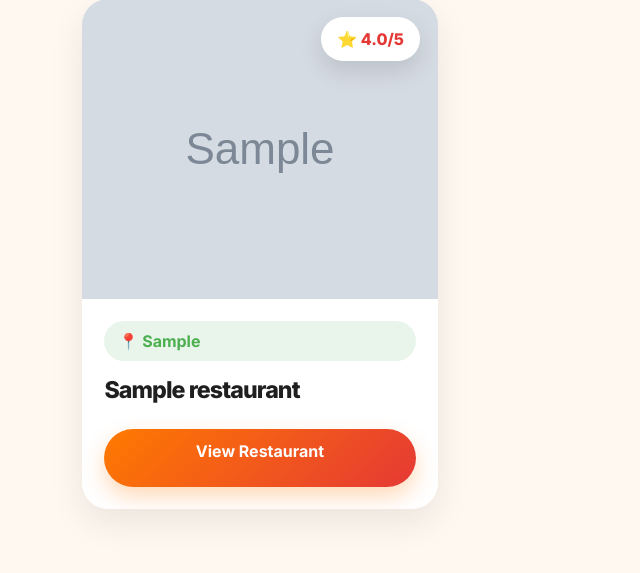
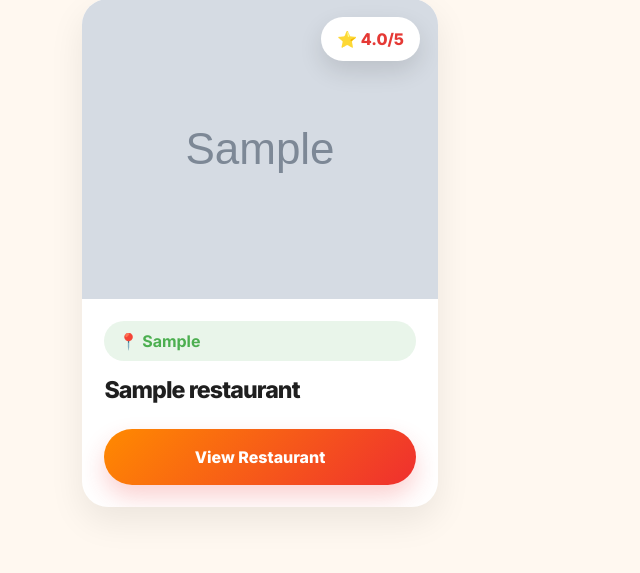
Before and after one commit to dmarenic/ratemymeal, a Django app: page /restaurants/ in a window 1280 px wide. Shown: the part 625-1198 px from the top of the page, without its empty margins (0-640 px from the left). After the commit the page ends 1139 px from the top, so only its background shows below. Run offline with Django 5.2, Linux system fonts and the light colour scheme; tables that the repository leaves empty hold one stand-in row (values such as "Sample post"); grey boxes marked "Sample" are stand-in pictures.

Commit message:
Improved restaurant card button styling

```diff
--- a/templates/restaurants/list.html
+++ b/templates/restaurants/list.html
@@ -78,7 +78,7 @@
         <div class="mt-auto">
           <a
             href="{% url 'restaurant-detail' restaurant.id %}"
-            class="btn btn-warning w-100"
+            class="restaurant-view-btn"
           >
             View Restaurant
           </a>
@@ -237,8 +237,32 @@
     margin-bottom: 24px;
   }
 
-  .restaurant-card .btn {
-    min-height: 58px;
+  .restaurant-view-btn {
+    display: flex;
+    align-items: center;
+    justify-content: center;
+
+    width: 100%;
+    min-height: 56px;
+
+    border-radius: 999px;
+    border: none;
+
+    background: linear-gradient(135deg, #ff8a00, #ef2f2f);
+    color: white;
+
+    font-weight: 900;
+    font-size: 1rem;
+    text-decoration: none;
+
+    box-shadow: 0 12px 24px rgba(239, 47, 47, 0.22);
+    transition: 0.25s ease;
+  }
+
+  .restaurant-view-btn:hover {
+    transform: translateY(-2px);
+    color: white;
+    box-shadow: 0 16px 30px rgba(239, 47, 47, 0.32);
   }
 
   .empty-state {
```
